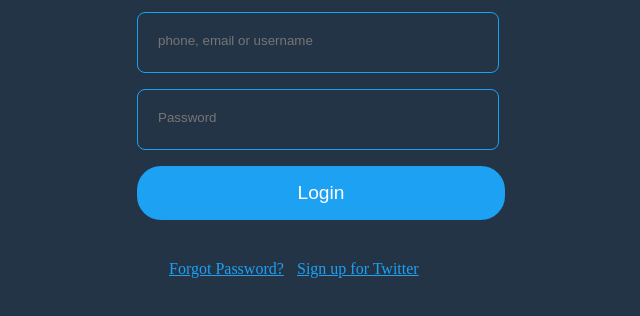
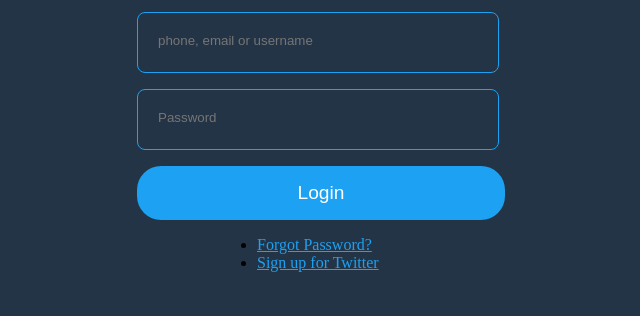
Before and after one commit to darkside550/Twitter-login, a plain HTML site: page index.html in a window 1280 px wide. Shown: the part 118-434 px from the top of the page, without its empty margins (311-951 px from the left). Drawn offline with Linux system fonts and the light colour scheme; files that its build step writes are made by us from their sources.

Commit message:
deleted redundent classes

```diff
--- a/index.html
+++ b/index.html
@@ -4,7 +4,7 @@
     <meta charset="UTF-8">
     <meta name="viewport" content="width=device-width, initial-scale=1.0">
     <title>Twitter</title>
-    <link rel="stylesheet" href="./styles.css">
+    <link rel="stylesheet" href="./css/styles.css">
 </head>
 <body>
     <div class="container">
@@ -22,12 +22,14 @@
             <button>Login</button>
         </div>
         <div class="other_options">
-            <div class="forgot">
-                <p><a href="#">Forgot Password?</a></p>
-            </div>
-            <div class="sign-up">
-                <p><a href="#">Sign up for Twitter</a></p>
-            </div>
+            <!-- <div class="forgot"> -->
+                <ul>
+                <li><a href="#">Forgot Password?</a></li>
+            <!-- </div> -->
+            <!-- <div class="sign-up"> -->
+                <li><a href="#">Sign up for Twitter</a></li>
+            <!-- </div> -->
+                </ul>
         </div>
     </div>
 </body>
```
